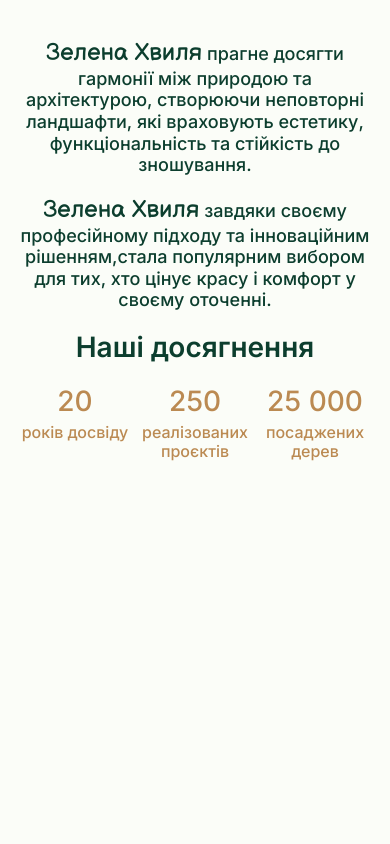
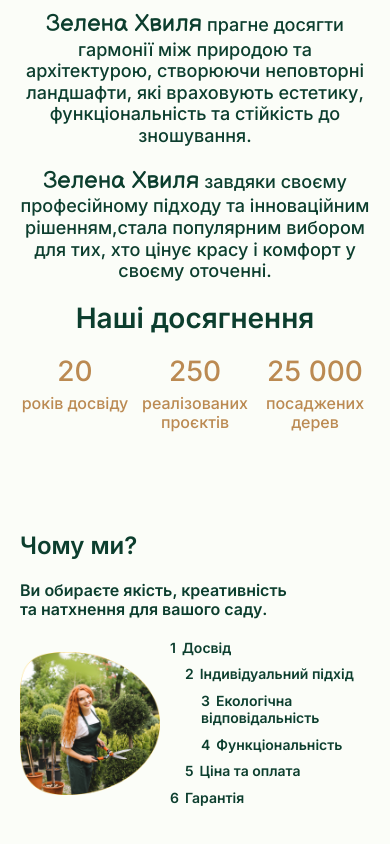
Before and after one commit to vbasoon/web-coding-2024, a plain HTML site: page index.html in a window 390 px wide. Shown: the part 1128-1972 px from the top of the page. Before the commit the page ends 1640 px from the top, so only its background shows below. Drawn offline with nearby package versions, Linux system fonts and the light colour scheme; a web font is replaced by a local one.

Commit message:
why_we section

```diff
--- a/CSS/reset.css
+++ b/CSS/reset.css
@@ -26,9 +26,9 @@ footer, header, hgroup, menu, nav, section {
 body {
 	line-height: 1;
 }
-ol, ul {
+/* ol, ul {
 	list-style: none;
-}
+} */
 blockquote, q {
 	quotes: none;
 }
--- a/index.html
+++ b/index.html
@@ -112,21 +112,21 @@
         </div>
       </div>
       </section>
-      <!--
+
       <section class="section why_we">
         <div class="container">
           <h2 class="section__title why_we__title">Чому ми?</h2>
           <p class="why_we__text">Ви обираєте якість, креативність та натхнення для вашого саду.</p>
           <div class="section__inner">
-            <img class="section__image" src="images/image3.png" alt="worker">
-            <div class="section__content">
-              <ol class="numeric-list list">
-                <li class="list-item">1 Досвід</li>
-                <li class="list-item">2 Індивідуальний підхід</li>
-                <li class="list-item">3 Екологічна відповідальність</li>
-                <li class="list-item">4 Функціональність</li>
-                <li class="list-item">5 Ціна та оплата</li>
-                <li class="list-item">6 Гарантія</li>
+            <img class="section__image why_we__image" src="images/image3.png" alt="worker">
+            <div class="section__content why_we__content content">
+              <ol class="content-list list">
+                <li class="list-item">Досвід</li>
+                <li class="list-item">Індивідуальний підхід</li>
+                <li class="list-item">Екологічна відповідальність</li>
+                <li class="list-item">Функціональність</li>
+                <li class="list-item">Ціна та оплата</li>
+                <li class="list-item">Гарантія</li>
               </ol>
             </div>
           </div>
@@ -134,7 +134,7 @@
           <img class="decor-image decor-image--leaf1" src="images/decor/decor-2.svg" alt="leaf">
         </div>
       </section>
-
+        <!--
       <section class="section projects">
         <div class="container">
           <h2 class="section__title projects__title">Наші проекти</h2>
--- a/scss/style.scss
+++ b/scss/style.scss
@@ -188,6 +188,7 @@ button {
 }
 
 .section {
+  overflow-x: hidden;
   margin-bottom: 150px;
   &__title {
     font-size: 36px;
@@ -266,7 +267,14 @@ button {
     margin-bottom: 40px;
   }
 
+  &__image {
+    //max-width: 100%;
+  }
+
+  .content {
     .list {
+      list-style-type: none;
+      counter-reset: my-counter;
        &-item {
         font-size: 28px;
         font-weight: 600;
@@ -284,6 +292,13 @@ button {
         &:last-child {
           margin-bottom: 0;
         }
+        &::before {
+          content: counter(my-counter);
+          counter-increment: my-counter;
+          padding-right: 6px;
+        }
+      }
+
     }
 
 
@@ -947,6 +962,7 @@ button {
 @media (max-width: 998px) {
 
   .container {
+    position: relative;
     max-width: 960px;
   }
 
@@ -991,6 +1007,7 @@ button {
   }
   }
   .about {
+    margin-bottom: 70px;
     &__content {
         flex: 1 1 60%;
         .info {
@@ -1016,6 +1033,67 @@ button {
 
 
   }
+
+  .why_we {
+    padding-top: 30px;
+    overflow-x: hidden;
+    // overflow-y: auto;
+    .container {
+
+    .decor-image {
+      &--water-pan {
+        max-width: 235px;
+        position: absolute;
+        left: 730px;
+        top: -30px;
+        transform: rotateY(180deg);
+      }
+      &--leaf1 {
+        display: none;
+      }
+    }
+    }
+
+
+
+    &__text {
+      margin-bottom: 20px;
+      font-size: 28px;
+    }
+
+    &__image {
+      flex: 0 1 40%;
+      max-width: 50%;
+    }
+
+    &__content {
+      flex: 1 1 60%;
+    }
+
+    .content {
+
+      .list {
+        &-item {
+          font-size: 24px;
+          &:nth-child(2),
+          &:nth-child(5) {
+            margin-left: 60px;
+          }
+
+          &:nth-child(3),
+          &:nth-child(4) {
+            margin-left: 102px;
+          }
+        }
+      }
+    }
+  }
+
+//   .decor-image--water-pan img {
+//     display: block;
+//   position: absolute;
+//   right: 100px;
+// }
 
 
 }
@@ -1119,6 +1197,17 @@ button {
     //padding: 40px 0;
   }
 
+  .section {
+    &__inner {
+      gap: 0;
+
+    }
+    &__title {
+      margin-bottom: 20px;
+      font-size: 28px;
+    }
+  }
+
   .section,
   .header {
     margin-bottom: 90px;
@@ -1136,7 +1225,8 @@ button {
       }
 
       &__title {
-        font-size: 2rem;
+        max-width: 254px;
+        font-size: 28px;
         margin-bottom: 25px;
       }
 
@@ -1173,6 +1263,33 @@ button {
   .about {
     &__title {
       text-align: center;
+    }
+  }
+
+  .why_we {
+    &__text {
+      max-width: 410px;
+      font-size: 24px;
+    }
+    &__image {
+      max-width: 340px;
+    }
+    .content {
+      .list {
+        &-item {
+          font-size: 18px;
+          margin-bottom: 40px;
+          &:nth-child(2),
+          &:nth-child(5) {
+            margin-left: 46px;
+          }
+
+          &:nth-child(3),
+          &:nth-child(4) {
+            margin-left: 74px;
+          }
+        }
+      }
     }
   }
 }
@@ -1241,12 +1358,52 @@ button {
 
 
   }
+
+  .why_we {
+    &__text {
+      font-size: 24px;
+    }
+    &__image {
+      max-width: 50%;
+    }
+    .content {
+      .list {
+        &-item {
+          font-size: 1rem;
+          margin-bottom: 40px;
+        }
+      }
+    }
+  }
+}
+
+@media (max-width: 550px) {
+   .why_we {
+
+    &__image {
+      max-width: 40%;
+    }
+    .content {
+      .list {
+        &-item {
+
+          margin-bottom: 20px;
+        }
+      }
+    }
+  }
 }
 
 @media (max-width: 480px) {
   .container {
     padding-left: 20px;
     padding-right: 20px;
+  }
+
+  .section {
+    &__title {
+      font-size: 24px;
+    }
   }
 
   .section,
@@ -1280,13 +1437,18 @@ button {
       &__content {
         //padding-top: 20px;
       }
+
+
+      &__title {
+        margin-top: 12px;
+        margin-bottom: 12px;
+        max-width: 100%;
+      }
+
       &__slogan {
         text-align: center;
         max-width: 100%;
-      }
-
-      &__title {
-        max-width: 100%;
+        margin-bottom: 0;
       }
 
       &__text {
@@ -1322,31 +1484,52 @@ button {
   .about {
     &__image {
       margin-bottom: 20px;
+      max-width: 90%;
+    }
+    &__title {
+      font-size: 28px;
     }
     .info {
       dt {
         font-size: 28px;
       }
     }
+
+  }
+
+  .why_we {
+
     &__image {
-        max-width: 90%;
+      max-width: 40%;
+    }
 
+     &__text {
+      font-size: 16px;
+      max-width: 280px;
+    }
+
+
+    .content {
+      .list {
+        &-item {
+          font-size: 14px;
+          margin-bottom: 10px;
+          //margin-left: 32px;
+
+          &:nth-child(2),
+          &:nth-child(5) {
+            margin-left: 15px;
+          }
+
+          &:nth-child(3),
+          &:nth-child(4) {
+            margin-left: 31px;
+          }
+        }
+      }
     }
   }
 
-}
-
-
-  .header {
-    .hero {
-      &__slogan {
-        margin-bottom: 0;
-      }
-      &__title {
-        margin-top: 12px;
-        margin-bottom: 12px;
-      }
-    }
 }
 
   @media (max-width: 360px) {
@@ -1383,5 +1566,20 @@ button {
     }
     }
 
+    .why_we {
+
+    &__text {
+      font-size: 14px;
+    }
+
+    .content {
+      .list {
+        &-item {
+          font-size: 60%;
+        }
+      }
+    }
+  }
+
 
   }
```
Also changed, not shown: CSS/style.css, CSS/style.min.css. Lines whose indentation alone changed are shown as unchanged.
